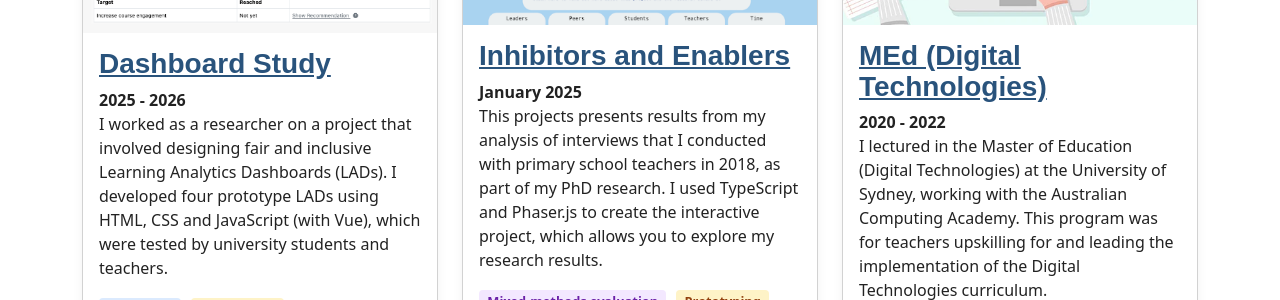
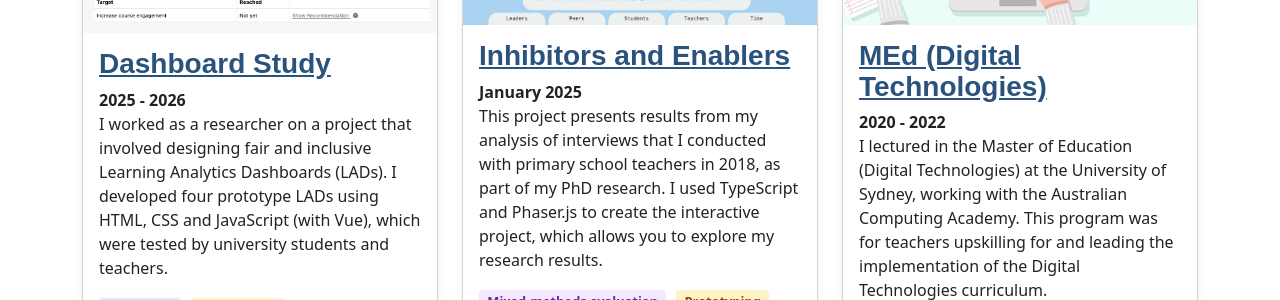
Before and after one commit to hckmd/hckmd.github.io, a Jekyll site: the page built from index.md, in a window 1280 px wide. Shown: the part 1079-1379 px from the top of the page. Built offline with Jekyll 4.4.1, drawn with Linux system fonts in a browser that asks for light colours; some web fonts are replaced.

Commit message:
Minor fixes to wording and typo fixes

```diff
--- a/_data/projects.csv
+++ b/_data/projects.csv
@@ -1,9 +1,9 @@
 title,period,description,imageFilePath,imageAltText,pageName,tag1,tag2,tag3,highlighted
 Accessibility Review (with AI),March 2026,I applied what I had learned from a Web Accessibility course to improve the accessibility of this website. I reviewed the site myself and also used an AI (Claude) to do a review and compared the different issues that I identified to those that Claude identified.,project_accessibility_review.png,A screenshot of this website that shows the 'Dashboard Study' project listed on the Project page,accessibility-review,UX Design,Applying AI,,false
-Dashboard Study,2025 - 2026,"I worked as a researcher on a project that involved designing fair and inclusive Learning Analytics Dashboards (LADs). I developed four prototype LADs using HTML, CSS and JavaScript (with Vue), which were tested by university students and teachers. ",project_dashboard_study.png,A screenshot of alearning analytics dashboard that shows students' scores in a course.,dashboard-study,UX Design,Prototyping,Data Analytics & Visualisation,true
-Inhibitors and Enablers,January 2025,"This projects presents results from my analysis of interviews that I conducted with primary school teachers in 2018, as part of my PhD research. I used TypeScript and Phaser.js to create the interactive project, which allows you to explore my research results.",project_inhibitors_and_enablers.png,A screenshot of a tool that visualises findings from Daniel Hickmott's PhD study.,inhibitors-and-enablers,Mixed-methods evaluation,Prototyping,Data Analytics & Visualisation,true
-Memory Trick Widget,November 2024,"I created a simple widget that can be used to generate images for passphrases, as a way to help people remember their passphrases. I wrote a Python script to generate images for all the passphrases that can be generated with the widget and used HTML/JavaScript to create the widget.",project_passphrase_trick.png,"A white tiger infront of a mirror and next to a mug in cartoon style, the image has been generated with AI.",passphrase-trick,Prototyping,Applying AI,UX Design,false
+Dashboard Study,2025 - 2026,"I worked as a researcher on a project that involved designing fair and inclusive Learning Analytics Dashboards (LADs). I developed four prototype LADs using HTML, CSS and JavaScript (with Vue), which were tested by university students and teachers. ",project_dashboard_study.png,A screenshot of a learning analytics dashboard that shows students' scores in a course.,dashboard-study,UX Design,Prototyping,Data Analytics & Visualisation,true
+Inhibitors and Enablers,January 2025,"This project presents results from my analysis of interviews that I conducted with primary school teachers in 2018, as part of my PhD research. I used TypeScript and Phaser.js to create the interactive project, which allows you to explore my research results.",project_inhibitors_and_enablers.png,A screenshot of a tool that visualises findings from Daniel Hickmott's PhD study.,inhibitors-and-enablers,Mixed-methods evaluation,Prototyping,Data Analytics & Visualisation,true
+Memory Trick Widget,November 2024,"I created a simple widget that can be used to generate images for passphrases, as a way to help people remember their passphrases. I wrote a Python script to generate images for all the passphrases that can be generated with the widget and used HTML/JavaScript to create the widget.",project_passphrase_trick.png,"A white tiger in front of a mirror and next to a mug in cartoon style, the image has been generated with AI.",passphrase-trick,Prototyping,Applying AI,UX Design,false
 MEd (Digital Technologies),2020 - 2022,"I lectured in the Master of Education (Digital Technologies) at the University of Sydney, working with the Australian Computing Academy. This program was for teachers upskilling for and leading the implementation of the Digital Technologies curriculum.",project_usyd_med.png,"A person's hands, with one hand writing in a notebook and the other on a laptop that shows students in a video chat, in cartoon style.",med-dt-usyd,Teaching,Learning Design,Content Development,true
 Coding in Stage 3,2016 - 2020,"I developed and ran a sustained professional learning program for primary school teachers, as part of my PhD study's data collection. My PhD project involved measuring the program's impact on participating teachers' coding knowledge, confidence about teaching coding, and plans for integrating coding across the curriculum.",project_cs3.png,"A grid with a beetle that is at the origin point (0,0) and a purple dot at the point (4,2).",coding-in-stage-3,Teaching,Mixed-methods evaluation,Learning Design,false
-Literacy Apps,2014 - 2016,I worked with a team of educators and engineers to develop the iOS versions of the <i>Apostrophe Power </i> and <i>Sentence Hero</i> mobile learning apps. I also applied <i>Serious Games Analytics </i> to data collected through the <i>Apostrophe Power</i> app to gain understanding about how players interacted with the app.,project_literacyapps.jpg,"A screenshot from the Sentence Hero game, showing a penguin jumping over a rolling boulder.",literacy-apps,Data Analytics & Visualisation,Learning Design,App Development,false
+Literacy Apps,2014 - 2016,I worked with a team of educators and engineers to develop the iOS versions of the <i>Apostrophe Power</i> and <i>Sentence Hero</i> mobile learning apps. I also applied <i>Serious Games Analytics </i> to data collected through the <i>Apostrophe Power</i> app to gain understanding about how players interacted with the app.,project_literacyapps.jpg,"A screenshot from the Sentence Hero game, showing a penguin jumping over a rolling boulder.",literacy-apps,Data Analytics & Visualisation,Learning Design,App Development,false
 Coding and STEM 4 Schools,2013 - 2019,"From 2013 to 2019, I worked with a team of educators and engineers to prepare resources for and co-ordinate a variety of professional learning programs for upskilling teachers for the Digital Technologies curriculum.",project_cs4s.png,The cartoon Scratch cat next to two Scratch coding blocks. One block says 'When green flag clicked' and the other says 'say Coding!'.,cs4s,Teaching,Content Development,Learning Design,false
```
Also changed, not shown: about/index.md (+1 -1 lines), research/index.md (+1 -1 lines).
